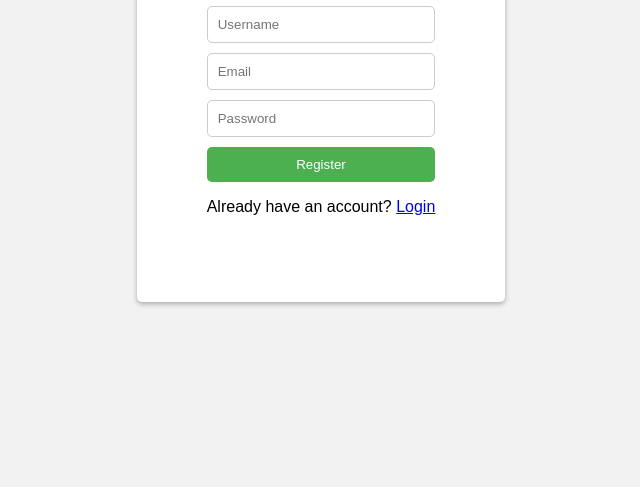
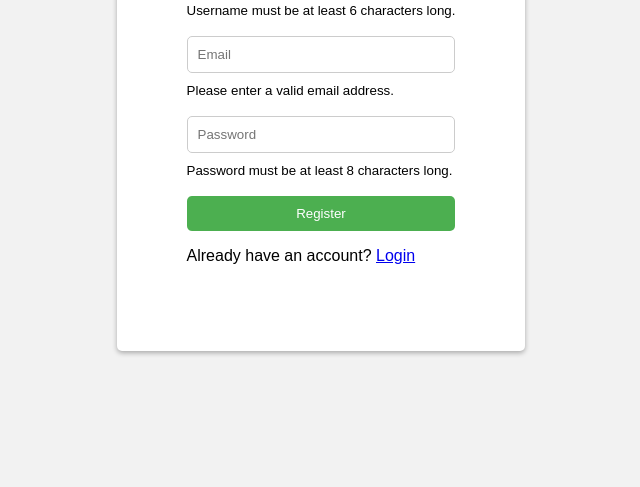
Before and after one commit to Sushanth29/FleckLabs-Assignment, a plain HTML site: page registration.html in a window 1280 px wide. Shown: the part 329-816 px from the top of the page, without its empty margins (319-959 px from the left). Drawn offline with Linux system fonts and the light colour scheme.

Commit message:
Update registration.html

```diff
--- a/registration.html
+++ b/registration.html
@@ -9,8 +9,14 @@
     <h1>Registration</h1>
     <form id="registrationForm">
       <input type="text" id="username" placeholder="Username" required>
+      <small class="input-guideline">Username must be at least 6 characters long.</small><br>
+
       <input type="email" id="email" placeholder="Email" required>
+      <small class="input-guideline">Please enter a valid email address.</small><br>
+
       <input type="password" id="password" placeholder="Password" required>
+      <small class="input-guideline">Password must be at least 8 characters long.</small><br>
+
       <button type="submit">Register</button>
     </form>
     <p id="errorMessage" class="error-message"></p>
```
